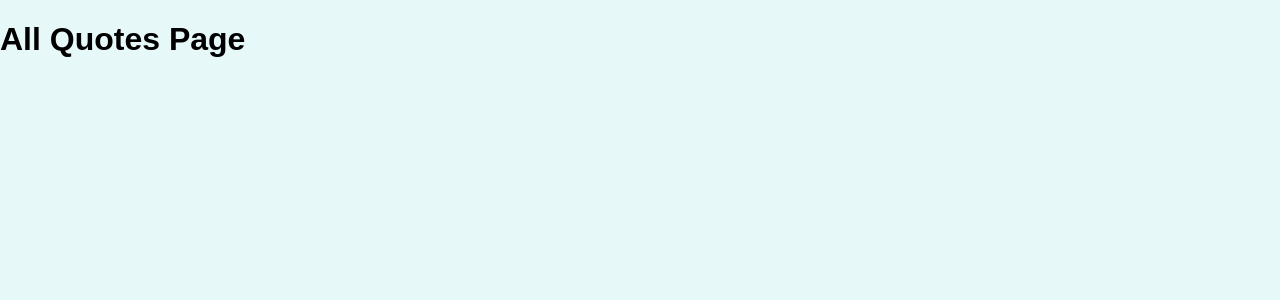
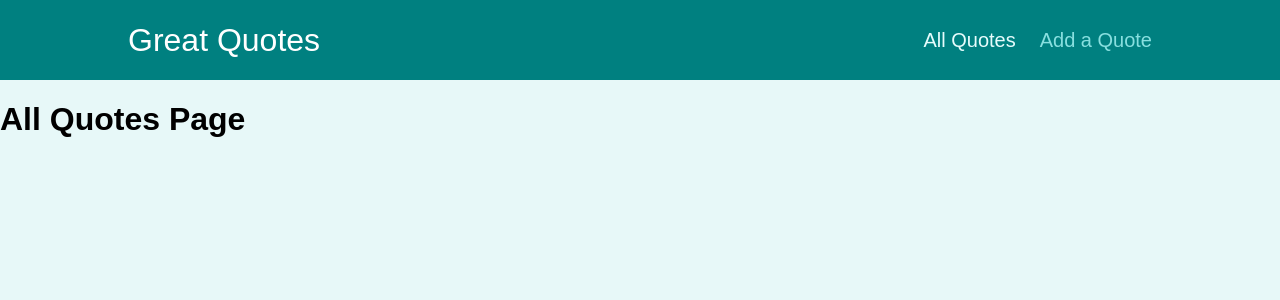
Before and after one commit to patbou02/react-router, a React (Create React App) app: page /quotes in a window 1280 px wide. Shown: the top 300 px of the page. Built offline with nearby package versions, Linux system fonts and the light colour scheme; the HTML template or start-up script is replaced by a standard one.

Commit message:
Created MainNavigation component and added it to App component. Connected main nav component to CSS file for general styling of the navigation.

```diff
--- a/src/App.js
+++ b/src/App.js
@@ -2,9 +2,12 @@ import {Redirect, Route, Switch} from 'react-router-dom';
 import AllQuotes from './pages/AllQuotes';
 import QuoteDetail from './pages/QuoteDetail';
 import NewQuote from './pages/NewQuote';
+import MainNavigation from './components/layout/MainNavigation';
 
 function App() {
   return (
+    <>
+      <MainNavigation />
       <Switch>
         <Route path="/" exact>
           <Redirect to="/quotes" />
@@ -19,6 +22,7 @@ function App() {
           <NewQuote />
         </Route>
       </Switch>
+    </>
   );
 }
 
--- /dev/null
+++ b/src/components/layout/MainNavigation.js
@@ -0,0 +1,19 @@
+import {NavLink} from 'react-router-dom';
+
+import classes from './MainNavigation.module.css';
+
+const MainNavigation = () => {
+  return (
+    <header className={classes.header}>
+      <div className={classes.logo}>Great Quotes</div>
+      <nav className={classes.nav}>
+        <ul>
+          <li><NavLink to="/quotes" activeClassName={classes.active}>All Quotes</NavLink></li>
+          <li><NavLink to="/new-quote">Add a Quote</NavLink></li>
+        </ul>
+      </nav>
+    </header>
+  );
+};
+
+export default MainNavigation;
```
Lines whose indentation alone changed are shown as unchanged.
